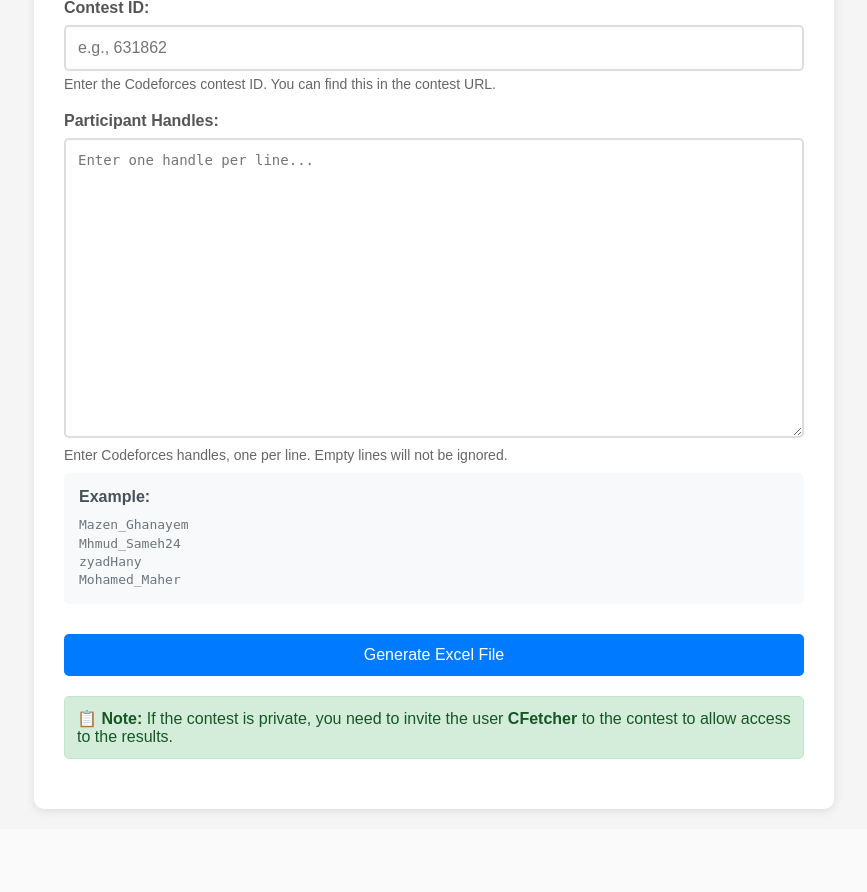
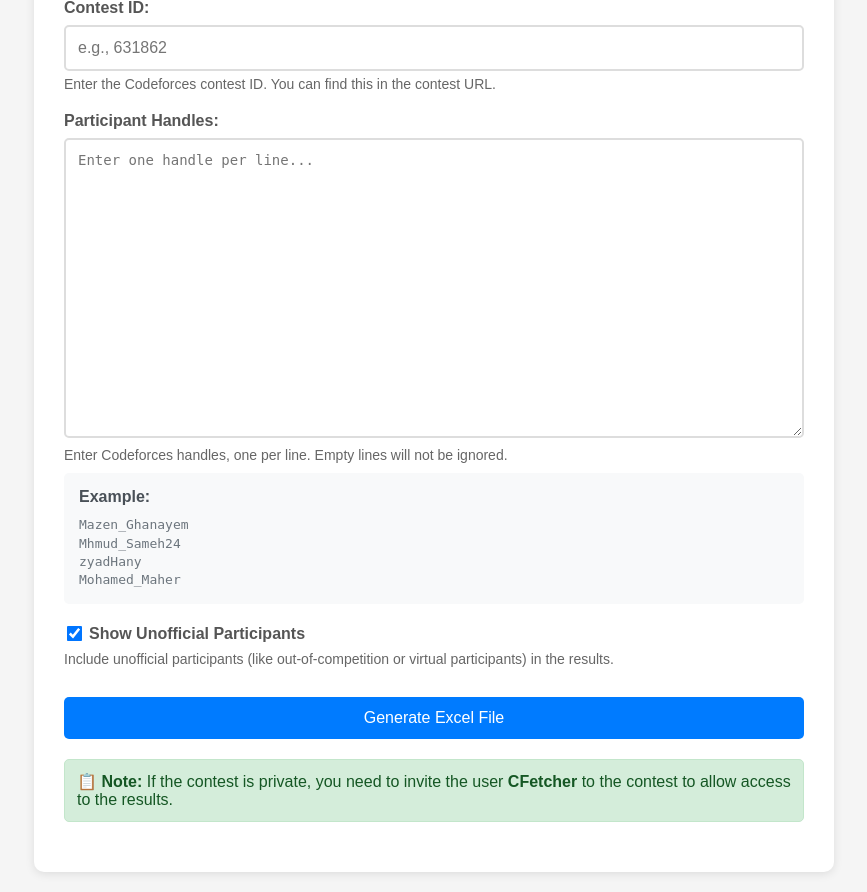
Before and after one commit to Mazen-Ghanaym/Results-Fetcher, a Flask app: page / in a window 1280 px wide. Shown: the part 140-1032 px from the top of the page, without its empty margins (206-1073 px from the left). Before the commit the page ends 953 px from the top, so only its background shows below. Run offline with Flask 3, Linux system fonts and the light colour scheme.

Commit message:
Add show_unofficial toggle option to website interface
Co-authored-by: Mazen-Ghanaym <71566671+Mazen-Ghanaym@users.noreply.github.com>

```diff
--- a/app.py
+++ b/app.py
@@ -129,13 +129,14 @@ class CodeforcesAPI:
             params["showUnofficial"] = str(show_unofficial).lower()
         return self._make_request("contest.standings", params)
 
-def process_contest_data(contest_id: int, handles_text: str) -> str:
+def process_contest_data(contest_id: int, handles_text: str, show_unofficial: bool = True) -> str:
     """
     Process contest data and generate Excel file.
 
     Args:
         contest_id: The contest ID to fetch standings from
         handles_text: Text containing handles (one per line) and there might be empty lines
+        show_unofficial: Whether to include unofficial participants in the results
 
     Returns:
         Path to the generated Excel file
@@ -150,7 +151,7 @@ def process_contest_data(contest_id: int, handles_text: str) -> str:
         api_client = CodeforcesAPI()
 
     # Get contest standings
-    standings = api_client.get_contest_standings(contest_id=contest_id, show_unofficial=True)
+    standings = api_client.get_contest_standings(contest_id=contest_id, show_unofficial=show_unofficial)
     contestants = {}
 
     if standings.get("status") == "OK":
@@ -188,6 +189,7 @@ def process():
     try:
         contest_id = request.form.get('contest_id')
         handles_text = request.form.get('handles')
+        show_unofficial = request.form.get('show_unofficial') == 'on'  # Checkbox value
 
         if not contest_id or not handles_text:
             flash('Please provide both contest ID and handles', 'error')
@@ -201,7 +203,7 @@ def process():
             return redirect(url_for('index'))
 
         # Process the data and generate Excel file
-        excel_file_path = process_contest_data(contest_id, handles_text)
+        excel_file_path = process_contest_data(contest_id, handles_text, show_unofficial)
 
         # Send the file to the user
         return send_file(
--- a/templates/index.html
+++ b/templates/index.html
@@ -132,6 +132,18 @@
         color: #6c757d;
         line-height: 1.4;
       }
+
+      input[type="checkbox"] {
+        margin-right: 8px;
+        transform: scale(1.2);
+      }
+
+      label:has(input[type="checkbox"]) {
+        display: flex;
+        align-items: center;
+        cursor: pointer;
+        margin-bottom: 8px;
+      }
     </style>
   </head>
   <body>
@@ -186,6 +198,16 @@
           </div>
         </div>
 
+        <div class="form-group">
+          <label>
+            <input type="checkbox" id="show_unofficial" name="show_unofficial" checked>
+            Show Unofficial Participants
+          </label>
+          <div class="help-text">
+            Include unofficial participants (like out-of-competition or virtual participants) in the results.
+          </div>
+        </div>
+
         <button type="submit" class="submit-btn" id="submitBtn">
           Generate Excel File
         </button>
```
